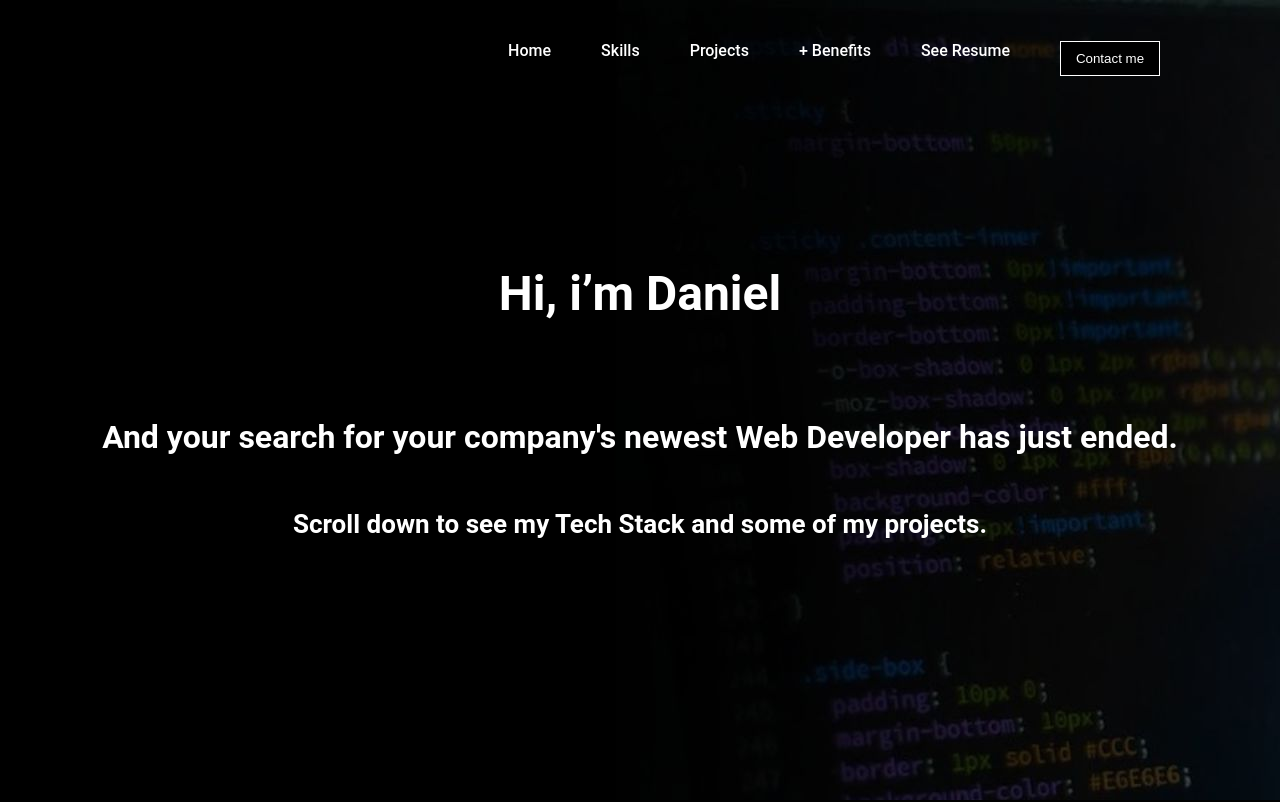
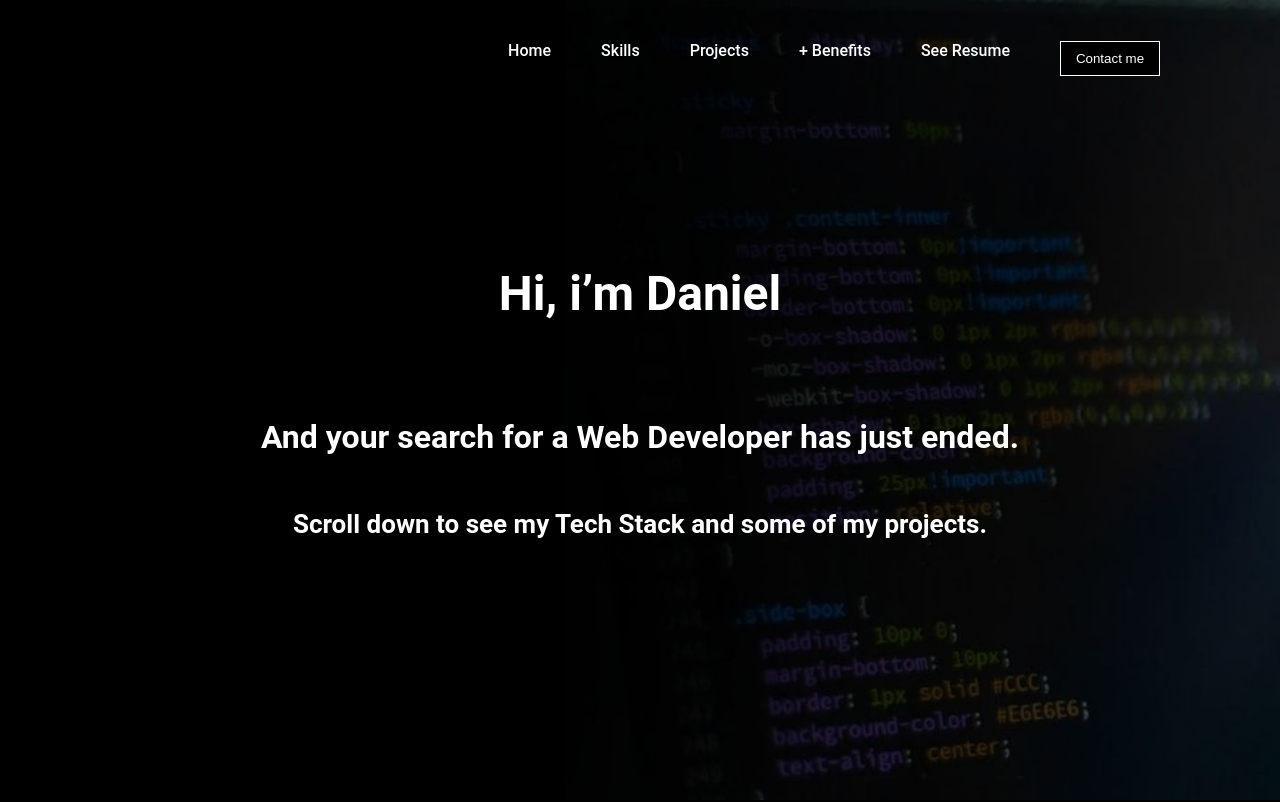
Before and after one commit to danielflorencio/react-portfolio, a React (Create React App) app: page / in a window 1280 px wide. Shown: the top 802 px of the page. Built offline with nearby package versions, Linux system fonts and the light colour scheme.

Commit message:
made the background image scale

```diff
--- a/src/components/HeroSection/HeroSection.js
+++ b/src/components/HeroSection/HeroSection.js
@@ -7,7 +7,7 @@ export default function HeroSection(){
       <NavBar/>
       <div className='hero-section-container'>
           <h1 className='main-title'>Hi, i’m Daniel</h1>
-          <h2 className='main-title'>And your search for your company's newest Web Developer has just ended.</h2>
+          <h2 className='main-title'>And your search for a Web Developer has just ended.</h2>
           <h3>Scroll down to see my Tech Stack and some of my projects.</h3>
 
 
--- a/src/components/HeroSection/styles.css
+++ b/src/components/HeroSection/styles.css
@@ -1,7 +1,8 @@
 .hero-section{
-    width: 100%;
+    width: 100vw;
     height: 100vh;
     background-image: url('../../../public/img-bg.jpg');
+    background-size: cover;
     margin-top: 0%;
     padding-top: 0%;
   }
--- a/src/components/ProjectRow/ProjectSection.js
+++ b/src/components/ProjectRow/ProjectSection.js
@@ -5,20 +5,32 @@ export default function ProjectSection(){
         <section className="section background-color-black center-div">
 
             <ProjectItem title='FIRE - Your Financial Independence Advisor' positionType='right-left' techStack={['Html', 'TypeScript', 'React', 'Redux', 'Next Js', 'Bootstrap', 'Sass']}/>
-
             {/* Tech Stack - HTML typescript react redux nextjs bootstrap sass */}
             {/* This project may go to Vercel */}
 
             <ProjectItem title='Digital Agency Landing Page' positionType='left-right' techStack={['Html', 'JavaScript', 'React']}/>
+            {/*
+            tech stack html javascript react MVP
+            Complete Project tech stack HTML typescript React sass
+            */}
+            {/* Deployment to github pages. */}
 
-            {/* tech stack html javascript react */}
-            {/* This project may initially go to Github pages */}
+            <ProjectItem title='Portfolio Website' positionType='right-left' techStack={['Html', 'TypeScript', 'React', 'Redux', 'Sass']}/>
+            {/* Deployment to github pages. */}
 
-            {/* I can also apply it to Salus's actual page. */}
-            {/* In this case it would make sense to learn more about lazy loading and performance. */}
-            {/* It would also make sense to use Next Js. */}
-            {/* I can host it on AWS so i get experience with AWS. */}
+            {/* From here onwards i can start applying to jobs. */}
 
+            {/* After i start applying to jobs i can also start learning more about fullstack web dev.*/}
+
+            <ProjectItem title='E-commerce Website.' positionType='left-right' techStack={['Html', 'TypeScript', 'React', 'Redux', 'Sass', 'Node Js', 'Express Js', 'MongoDB']}/>
+
+            <ProjectItem title='Macros Manager App.' positionType='left-right' techStack={['Html', 'TypeScript', 'React', 'Redux', 'Sass', 'Node Js', 'Express Js', 'PostgreSQL']}/>
+
+            {/* With these 2 above finished i can also learn about jest and other ui frameworks like material ui and tailwind css. */}
+
+            <ProjectItem title='Chat App.' positionType='right-left' techStack={['Html', 'TypeScript', 'React', 'Redux', 'Sass', 'Node Js', 'Express Js', 'PostgreSQL']}/>
+
+            <ProjectItem title='' positionType='right-left' techStack={['','','']}/>
 
             {/* <ProjectItem title='Chatbot'/>  This project must connect to the whatsapp api. Check devsamurai tutorial on my youtube playlist. */}
 
@@ -30,17 +42,7 @@ export default function ProjectSection(){
             {/* <ProjectItem title='Crypto Tracker' positionType='right-left' techStack={['Html', TypeScri]}/> - i don't think i wanna do that one anymore. */}
 
 
-
-
-
-
-            <ProjectItem title='Portfolio Website' positionType='right-left' techStack={['Html', 'TypeScript', 'React', 'Redux', 'Sass']}/>
-
-            {/* tech stack html typescript react nextjs sass */}
-
             {/* <ProjectItem title='Real Estate Company Website'/> */}
-
-            {/* <ProjectItem title='E-commerce Website.'/> */}
 
 
 
```
